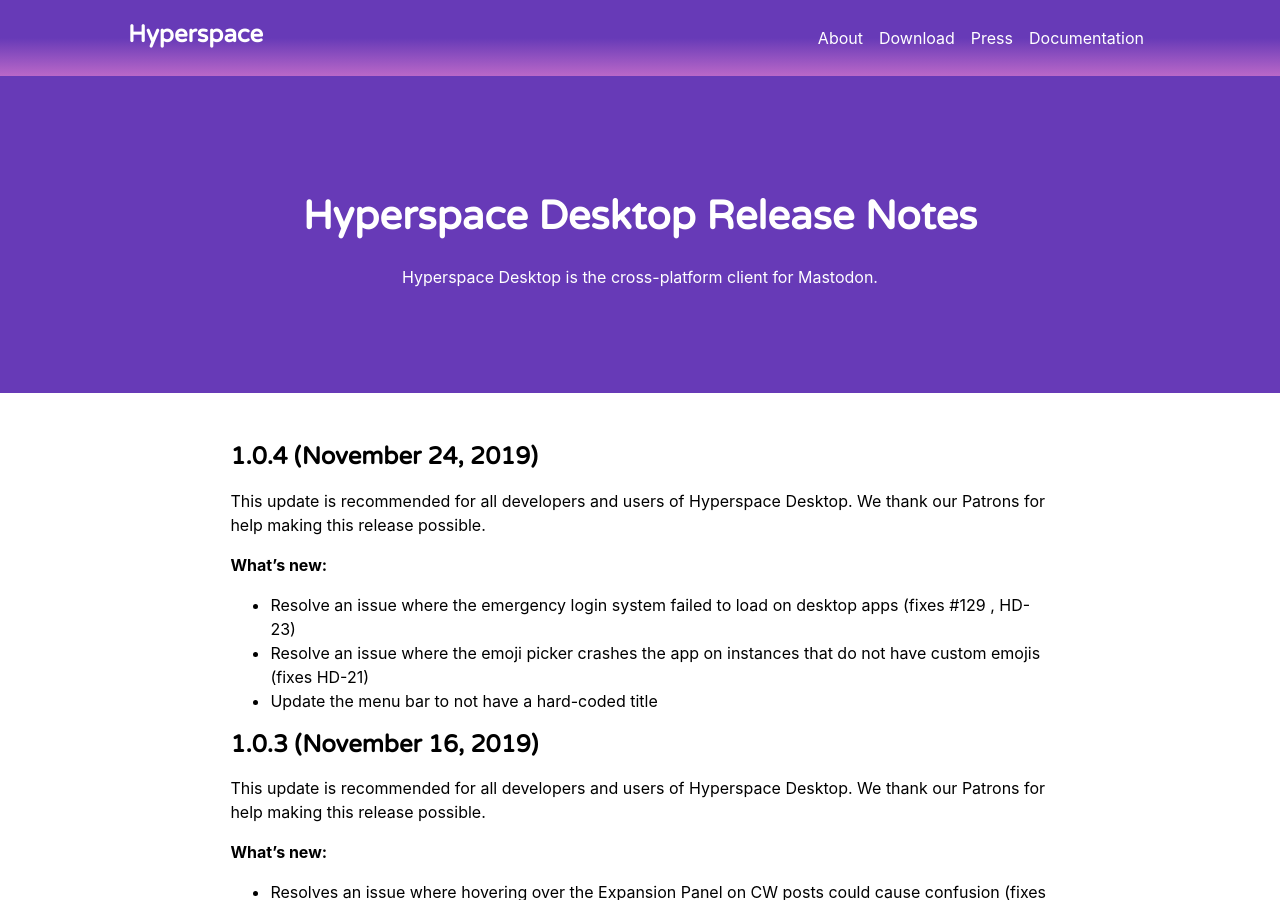
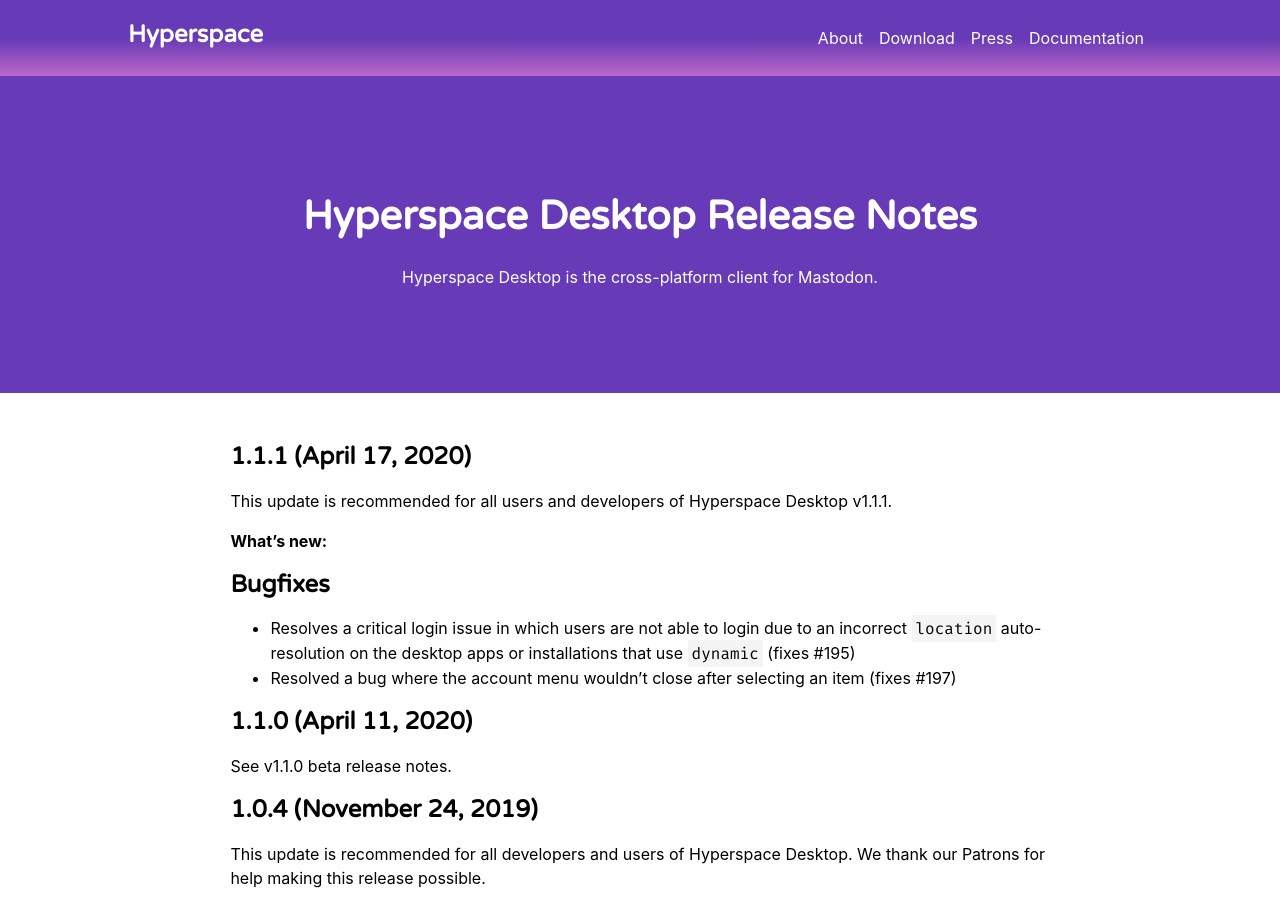
Before and after one commit to hyperspacedev/hyperspacedev.github.io, a Jekyll site: the page built from _releases/desktop.md, in a window 1280 px wide and 900 px high. Built offline with Jekyll 4.4.1, drawn with Linux system fonts in a browser that asks for light colours; nearby versions of some CDN libraries; some web fonts are replaced.

Commit message:
Update to v1.1.1

```diff
--- a/_config.yml
+++ b/_config.yml
@@ -7,7 +7,7 @@
 download_config:
   desktop:
     base_url: "https://github.com/hyperspacedev/hyperspace/releases/"
-    version: "1.0.4"
+    version: "1.1.1"
     beta_version: "1.1.0-beta5"
 
 collections:
--- a/_releases/desktop.md
+++ b/_releases/desktop.md
@@ -3,6 +3,18 @@
 layout: release
 description: Hyperspace Desktop is the cross-platform client for Mastodon.
 ---
+## 1.1.1 (April 17, 2020)
+This update is recommended for all users and developers of Hyperspace Desktop v1.1.1.
+
+**What's new:**
+
+## Bugfixes
+- Resolves a critical login issue in which users are not able to login due to an incorrect `location` auto-resolution on the desktop apps or installations that use `dynamic` (fixes #195)
+- Resolved a bug where the account menu wouldn't close after selecting an item (fixes #197)
+
+## 1.1.0 (April 11, 2020)
+See v1.1.0 beta release notes.
+
 ## 1.0.4 (November 24, 2019)
 This update is recommended for all developers and users of Hyperspace Desktop. We thank our Patrons for help making this release possible.
 
```
